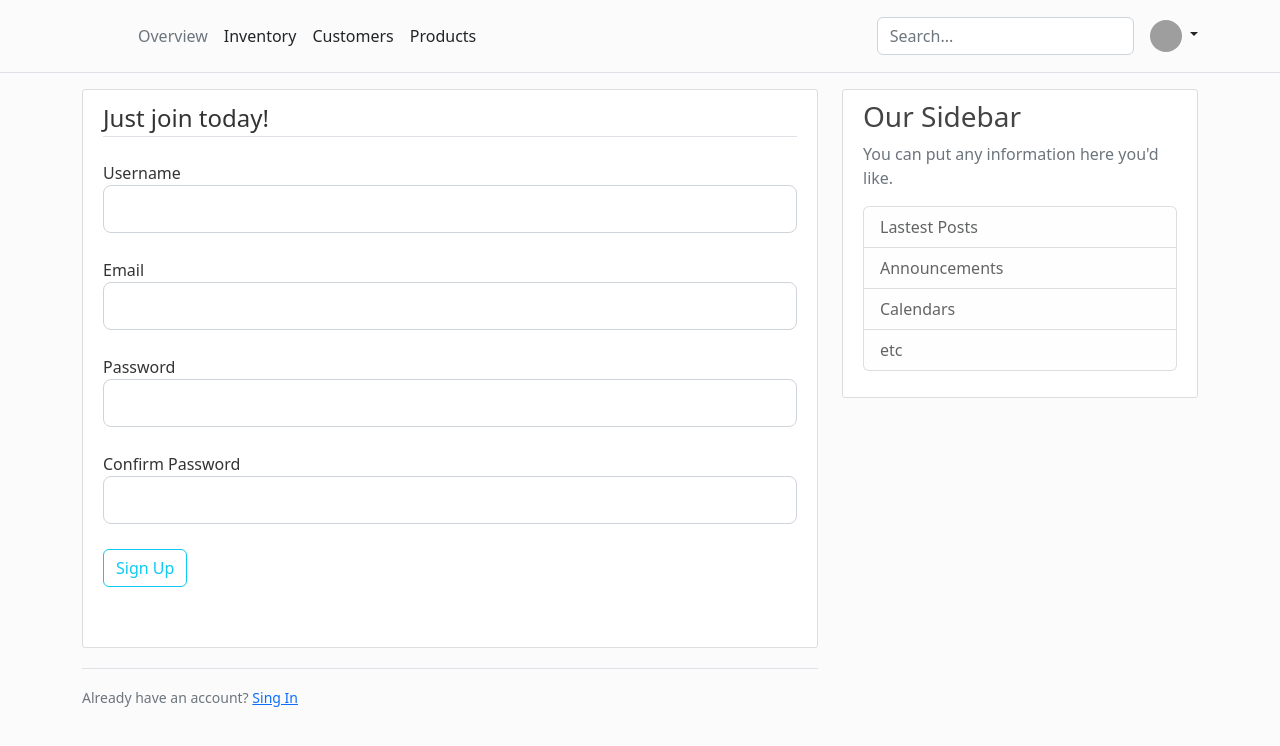
After one commit to GreymiGarcia/flask-blog, a Flask app: page /register in a window 1280 px wide. The commit adds this page. Shown: the top 746 px of the page. Run offline with Flask 2, Linux system fonts and the light colour scheme; grey boxes are pictures that could not be loaded.

Commit message:
Resgister view

```diff
--- a/app.py
+++ b/app.py
@@ -1,6 +1,9 @@
-from flask import Flask, render_template, url_for
+from flask import Flask, render_template, url_for, flash
+from forms import RegitrationForm, LoginForm
 
 app = Flask(__name__)
+
+app.config['SECRET_KEY'] = 'a500575d5b701b4ce460418d796b36d8'
 
 posts = [
     {
@@ -32,5 +35,15 @@ def home():
 def about():
     return render_template("about.html", title="About")
 
+@app.route("/register", methods=['GET','POST'])
+def register():
+    form = RegitrationForm()
+    return render_template("regisster.html", title="Rrgiter", form=form)
+
+@app.route("/login")
+def login():
+    form = LoginForm()
+    return render_template("login.html", title="Login", form=form)
+
 if __name__ == '__main__':
     app.run(debug=True)
--- /dev/null
+++ b/forms.py
@@ -0,0 +1,32 @@
+from flask_wtf import FlaskForm
+from wtforms import StringField, PasswordField, SubmitField, BooleanField, EmailField
+from wtforms.validators import DataRequired, Length, Email, EqualTo
+
+class RegitrationForm(FlaskForm):
+    username = StringField("Username",
+    validators=[DataRequired(),
+    Length(min=2,max=20)])
+
+    email = EmailField("Email",
+    validators=[DataRequired()])
+
+    password = PasswordField("Password",
+    validators=[DataRequired()])
+
+    confirm_password = PasswordField("Confirm Password",
+    validators=[DataRequired(),
+    EqualTo('Password')])
+
+    submit = SubmitField("Sign Up")
+
+class LoginForm(FlaskForm):
+
+    email = StringField("Email",
+    validators=[DataRequired()])
+
+    password = PasswordField("Password",
+    validators=[DataRequired()])
+
+    remember = BooleanField("Remember Me")
+
+    submit = SubmitField("Login")
--- a/static/main.css
+++ b/static/main.css
@@ -1,5 +1,5 @@
 body {
-    background: #fafafa;
+    background: #fafafab2;
     color: #333333;
     /* margin-top: 5rem; */
 }
@@ -78,3 +78,7 @@ a.article-title:hover {
 .account-heading {
     font-size: 2.5rem;
 }
+
+div .form-group {
+    margin-bottom: 25px;
+}
--- /dev/null
+++ b/templates/regisster.html
@@ -0,0 +1,35 @@
+{% extends "layout.html" %}
+{% block content %}
+    <div class="content-section">
+        <form method="POST" action="" >
+            {{ form.hidden_tag() }}
+            <fieldset class="form-group">
+                <legend class="border-bottom mb-4">Just join today!</legend>
+                <div class="form-group">
+                    {{ form.username.label(class="form-control-label") }}
+                    {{ form.username(class="form-control form-control-lg") }}
+                </div>
+                <div class="form-group">
+                    {{ form.email.label(class="form-control-label") }}
+                    {{ form.email(class="form-control form-control-lg") }}
+                </div>
+                <div class="form-group">
+                    {{ form.password.label(class="form-control-label") }}
+                    {{ form.password(class="form-control form-control-lg") }}
+                </div>
+                <div class="form-group">
+                    {{ form.confirm_password.label(class="form-control-label") }}
+                    {{ form.confirm_password(class="form-control form-control-lg") }}
+                </div>
+                <div class="form-group">
+                    {{ form.submit(class="btn btn-outline-info") }}
+                </div>
+            </fieldset>
+        </form>
+    </div>
+    <div class="border-top pt-3">
+        <small class="text-muted">
+            Already have an account? <a class="ml-2" href="{{ url_for('login') }}">Sing In</a>
+        </small>
+    </div>
+{% endblock content %}
```
Also changed, not shown: README.md, templates/login.html (added).
